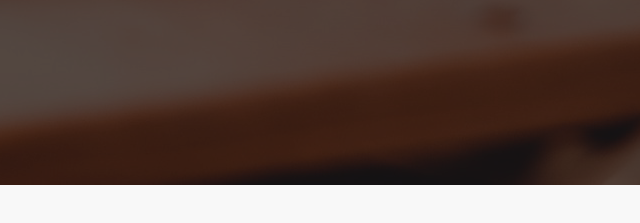
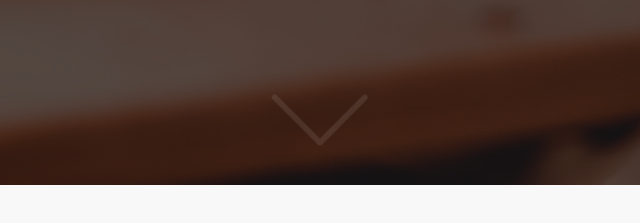
Before and after one commit to justinenglish/mrsenglishela, a website built with webpack: page src/index.html in a window 1280 px wide. Shown: the part 615-838 px from the top of the page, 270-910 px from the left. Built offline with nearby package versions, Linux system fonts and the light colour scheme.

Commit message:
Added down arrow to header

```diff
--- a/src/index.html
+++ b/src/index.html
@@ -15,6 +15,7 @@
 
         <div class="header">
             <div class="header-mask"></div>
+            <div class="down-arrow"><img src="image/arrow-down.png" alt="down arrow icon" /></div>
         </div>
 
         <div class="header-content">
--- a/src/scss/_header.scss
+++ b/src/scss/_header.scss
@@ -36,6 +36,23 @@
             }
         }
     }
+
+    .down-arrow {
+        color: $secondary-color;
+        position: absolute;
+        bottom: 2%;
+        right: 50%;
+        opacity: 0.65;
+
+        img {
+            width: 100px;
+        }
+
+        &:hover {
+            opacity: 1;
+            cursor: pointer;
+        }
+    }
 }
 
 /*
```
